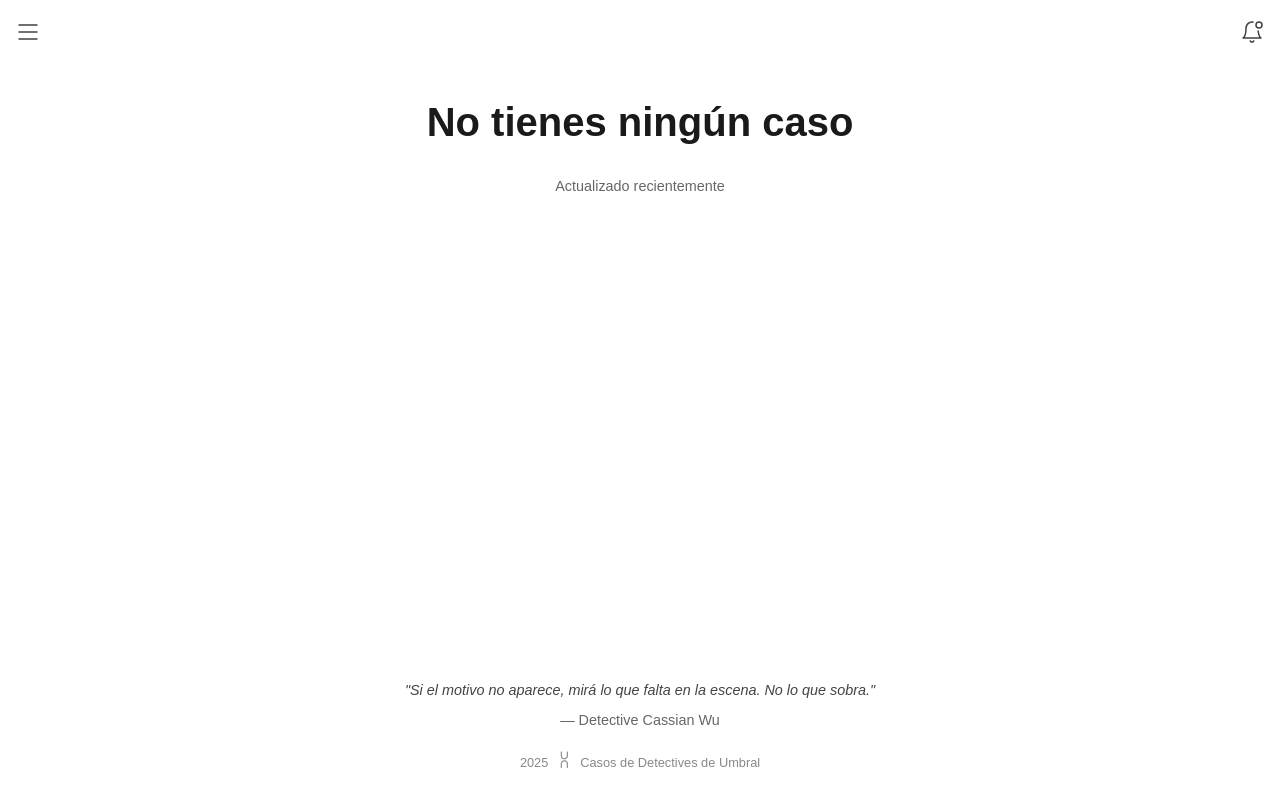
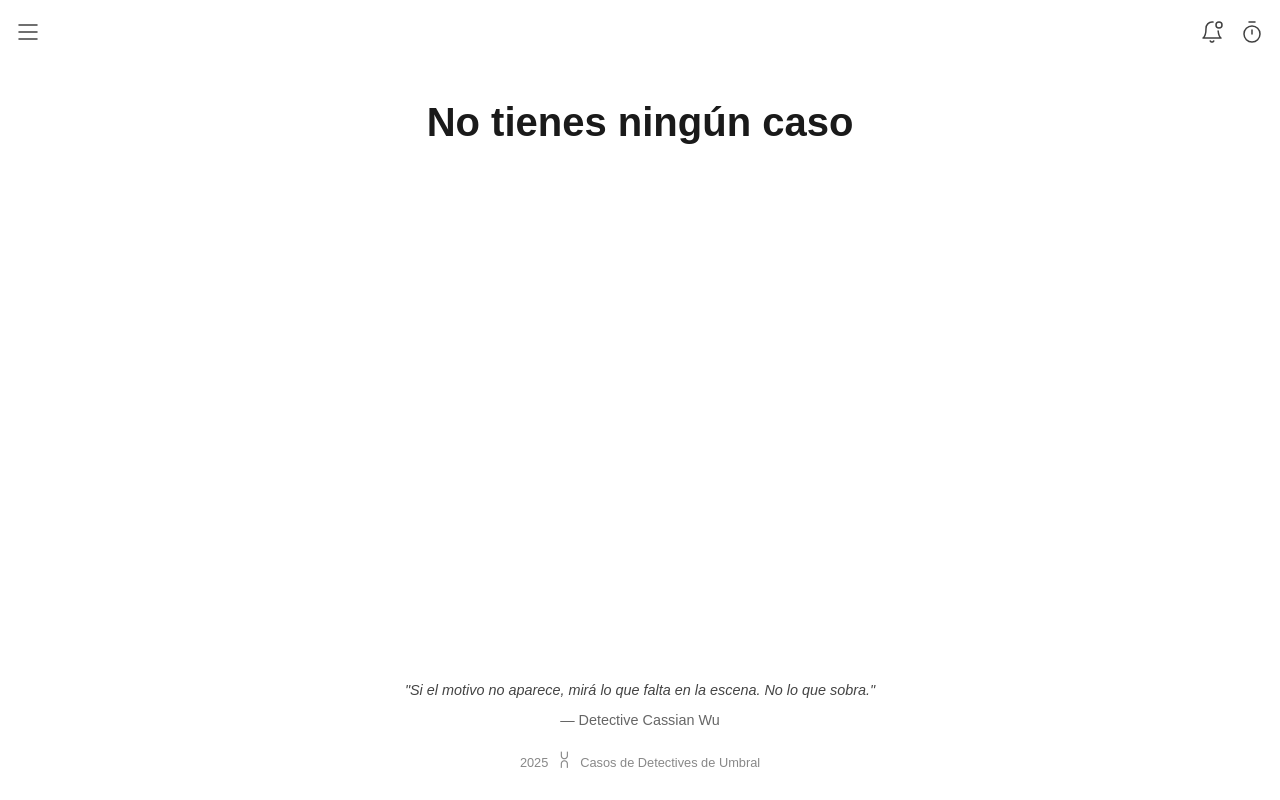
Before and after one commit to GRAMAPHENIA/casos-de-detectives-de-umbral, a Next.js app: page / in a window 1280 px wide. Built offline with nearby package versions, Linux system fonts and the light colour scheme.

Commit message:
feat: agregar ícono SVG de temporizador y componente UpdatedIndicator con tooltip que muestra la fecha actual

```diff
--- a/package.json
+++ b/package.json
@@ -1,6 +1,6 @@
 {
   "name": "casos-de-detectives-de-umbral",
-  "version": "0.1.0",
+  "version": "1.0.0",
   "private": true,
   "scripts": {
     "dev": "next dev --turbopack",
--- a/src/components/header/menu/menu.tsx
+++ b/src/components/header/menu/menu.tsx
@@ -1,5 +1,6 @@
 import Image from "next/image";
 import Notifications from "../notification/Notifications";
+import UpdatedIndicator from "@/components/no-cases/UpdatedIndicator";
 
 export default function Menu() {
   return (
@@ -15,9 +16,12 @@ export default function Menu() {
           />
         </li>
       </ul>
-      <ul>
+      <ul className="flex gap-4">
         <li>
           <Notifications />
+        </li>
+        <li>
+          <UpdatedIndicator />
         </li>
       </ul>
     </nav>
--- /dev/null
+++ b/src/components/no-cases/UpdatedIndicator.tsx
@@ -0,0 +1,44 @@
+"use client";
+
+import Image from "next/image";
+import { useState, useEffect } from "react";
+
+export default function UpdatedIndicator() {
+  const [showTooltip, setShowTooltip] = useState(false);
+  const [currentDate, setCurrentDate] = useState<string>("");
+
+  useEffect(() => {
+    const now = new Date();
+    setCurrentDate(
+      now.toLocaleString("es-AR", {
+        year: "numeric",
+        month: "long",
+        day: "numeric",
+        hour: "2-digit",
+        minute: "2-digit",
+      })
+    );
+  }, []);
+
+  return (
+    <div
+      className="relative cursor-default hover:opacity-80 transition-opacity"
+      onMouseEnter={() => setShowTooltip(true)}
+      onMouseLeave={() => setShowTooltip(false)}
+    >
+      <Image
+        className="invert-25 hover:invert-[1] transition-all"
+        src="/icons/timer.svg"
+        alt="Actualizado"
+        width={24}
+        height={24}
+      />
+      {showTooltip && (
+        <div className="absolute -bottom-20 transform -translate-x-[90%] bg-zinc-900/70 backdrop-blur-xl border border-zinc-700/50 text-zinc-50 px-3 py-2 rounded-lg text-sm z-10 w-[250px] shadow-lg shadow-black/20 ring-1 ring-zinc-800/30">
+          <p className="mb-1">Actualizado</p>
+          <p>{currentDate}</p>
+        </div>
+      )}
+    </div>
+  );
+}
--- a/src/components/no-cases/no-cases.tsx
+++ b/src/components/no-cases/no-cases.tsx
@@ -1,42 +1,12 @@
-'use client';
+"use client";
 
-import { useState, useEffect } from 'react';
-import styles from './no-cases.module.css';
+import styles from "./no-cases.module.css";
 
-export const NoCases = () => {
-  const [currentDate, setCurrentDate] = useState('');
-  const [showTooltip, setShowTooltip] = useState(false);
-
-  useEffect(() => {
-    // Formatear la fecha actual al montar el componente
-    const now = new Date();
-    setCurrentDate(now.toLocaleDateString('es-ES', {
-      weekday: 'long',
-      year: 'numeric',
-      month: 'long',
-      day: 'numeric',
-      hour: '2-digit',
-      minute: '2-digit'
-    }));
-  }, []);
-
+export default function NoCases() {
   return (
     <div className={styles.container}>
       <h1 className={styles.title}>No tienes ningún caso</h1>
-      <div
-        className={styles.updatedIndicator}
-        onMouseEnter={() => setShowTooltip(true)}
-        onMouseLeave={() => setShowTooltip(false)}
-      >
-        Actualizado recientemente
-        {showTooltip && (
-          <span className={styles.tooltip}>
-            {currentDate}
-          </span>
-        )}
-      </div>
+
     </div>
   );
-};
-
-export default NoCases;
+}
```
Also changed, not shown: public/icons/timer.svg (added), 1 other file (tests, documents, lock files or other folders).
